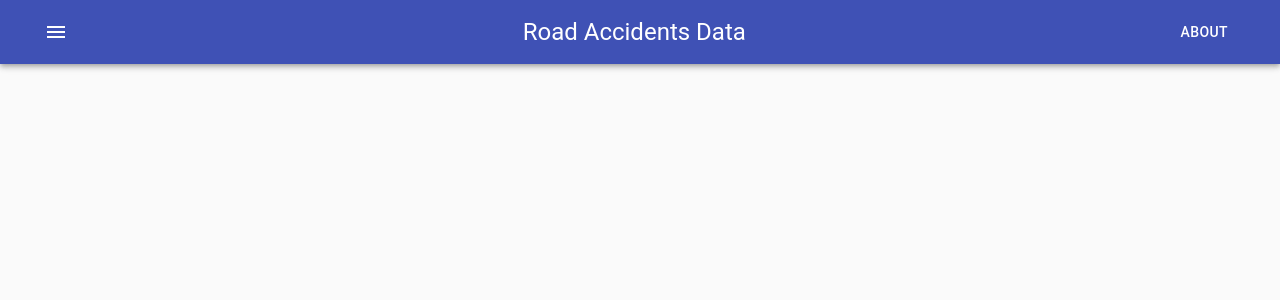
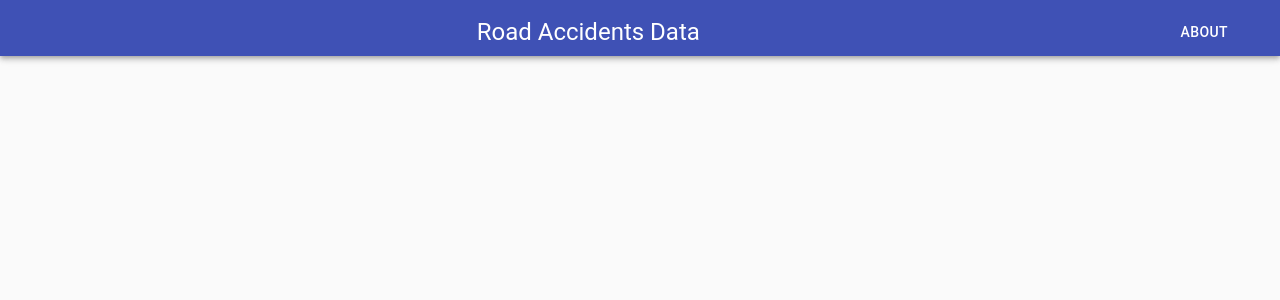
Before and after one commit to shivamrai/datavizproject, a React (Create React App) app in the folder us-accidents-data-vis/client/: page / in a window 1280 px wide. Shown: the top 300 px of the page. Built offline with nearby package versions, Linux system fonts and the light colour scheme.

Commit message:
css changes

```diff
--- a/us-accidents-data-vis/client/src/MainPage.jsx
+++ b/us-accidents-data-vis/client/src/MainPage.jsx
@@ -22,16 +22,14 @@ import {
 
 const useStyles = makeStyles(theme => ({
     root: {
-        flexGrow: 1
-    },
-    menuButton: {
-        marginRight: theme.spacing(2)
+        flexGrow: 1,
+        height: theme.spacing(7)
     },
     title: {
         flexGrow: 1
     },
     toolbar: {
-        height: theme.spacing(2)
+        height: theme.spacing(1)
     }
 }));
 
@@ -40,16 +38,8 @@ export default function ButtonAppBar() {
 
     return (
         <div className={classes.root}>
-            <AppBar position="static">
+            <AppBar position="static" className={classes.root}>
                 <Toolbar className={classes.toolbar}>
-                    <IconButton
-                        edge="start"
-                        className={classes.menuButton}
-                        color="inherit"
-                        aria-label="menu"
-                    >
-                    <MenuIcon />
-                    </IconButton>
                     <Typography variant="h5" className={classes.title}>
                         Road Accidents Data
                     </Typography>
@@ -63,9 +53,6 @@ export default function ButtonAppBar() {
                         <Route exact path="/USDashboard" component={USDashboard}>
                             <USDashboard />
                         </Route>
-                        <Route path="/CaliforniaDashboard" component={CaliforniaDashboard}>
-                            {/*<Step2 />*/}
-                        </Route>
                     </Switch>
                 </Container>
             </Router>
--- a/us-accidents-data-vis/client/src/components/PieHooks.jsx
+++ b/us-accidents-data-vis/client/src/components/PieHooks.jsx
@@ -36,9 +36,9 @@ const Pie = props => {
       path
         .attr("class", "arc")
         .attr("d", createArc)
+        .transition().duration(1000)
         .attr("fill", (d, i) => colors(i));
 
-      const t = transition().duration(1000);
 
       const text = groupWithUpdate
         .append("text")
--- a/us-accidents-data-vis/client/src/components/USDashboard.jsx
+++ b/us-accidents-data-vis/client/src/components/USDashboard.jsx
@@ -6,7 +6,7 @@ import Usa from '../USAMap/USAMap';
 import WordCloud from './WordCloud';
 import BarChart from './BarChart';
 import PieChart from './PieChart';
-import { Divider } from '@material-ui/core';
+import { Divider, Typography } from '@material-ui/core';
 import { connect } from 'react-redux';
 import ResponsiveLine from './timeseries';
 import State1Info from './stateInfo/state1';
@@ -74,7 +74,7 @@ return (
           <State1Info />
         </Grid>
         <Grid item xs>
-          <Paper className={classes.paper}><Usa /></Paper>
+          <Paper className={classes.paper}><div><br /></div><div><Usa /></div><div><Typography>Currently selected state: </Typography></div></Paper>
         </Grid>
         <Grid item xs>
           <State2Info />
--- a/us-accidents-data-vis/client/src/components/WordCloud.jsx
+++ b/us-accidents-data-vis/client/src/components/WordCloud.jsx
@@ -32,11 +32,10 @@ function Wordcloud({ user }) {
 
   return (
     <div>
-      <span className="label">{user}</span>
       <Resizable
         defaultSize={{
           width: 380,
-          height: 315,
+          height: 415,
         }}
         style={resizeStyle}>
         <div style={{ width: '100%', height: '100%' }}>
```
